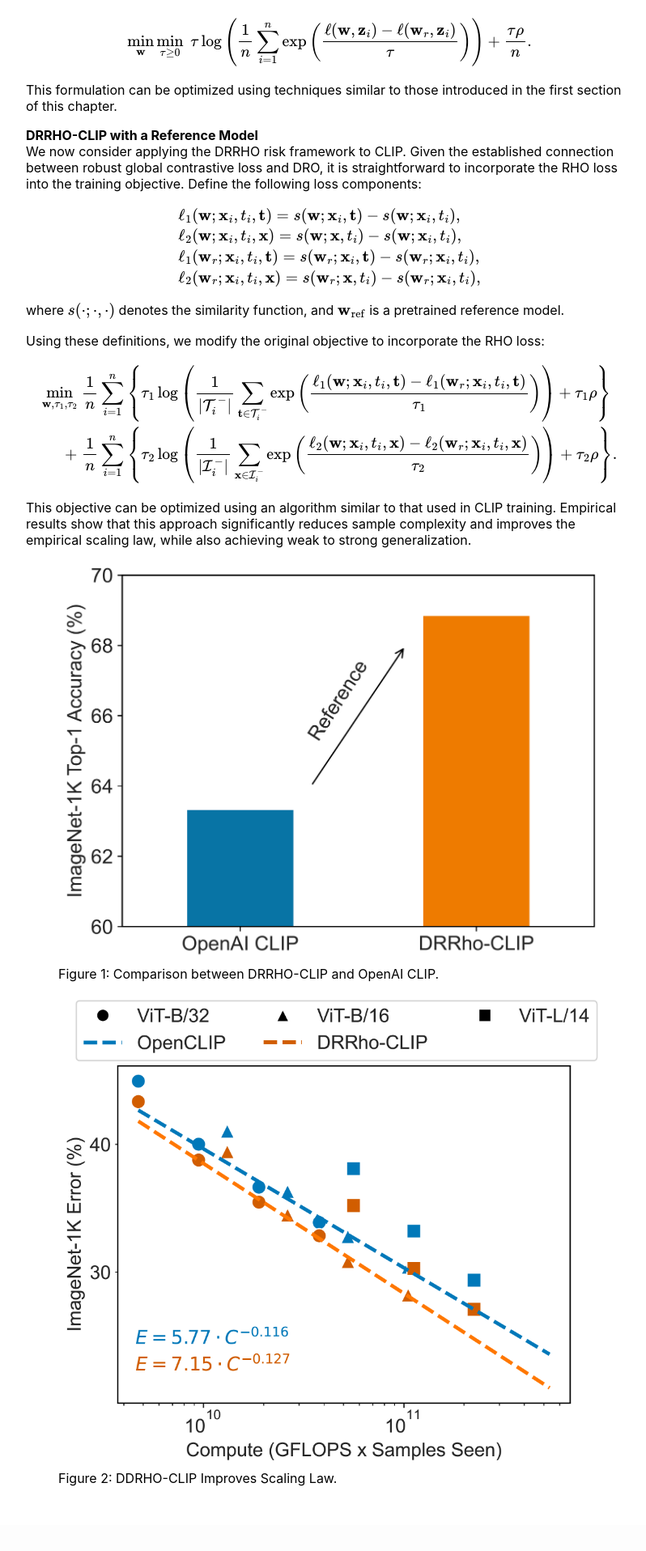
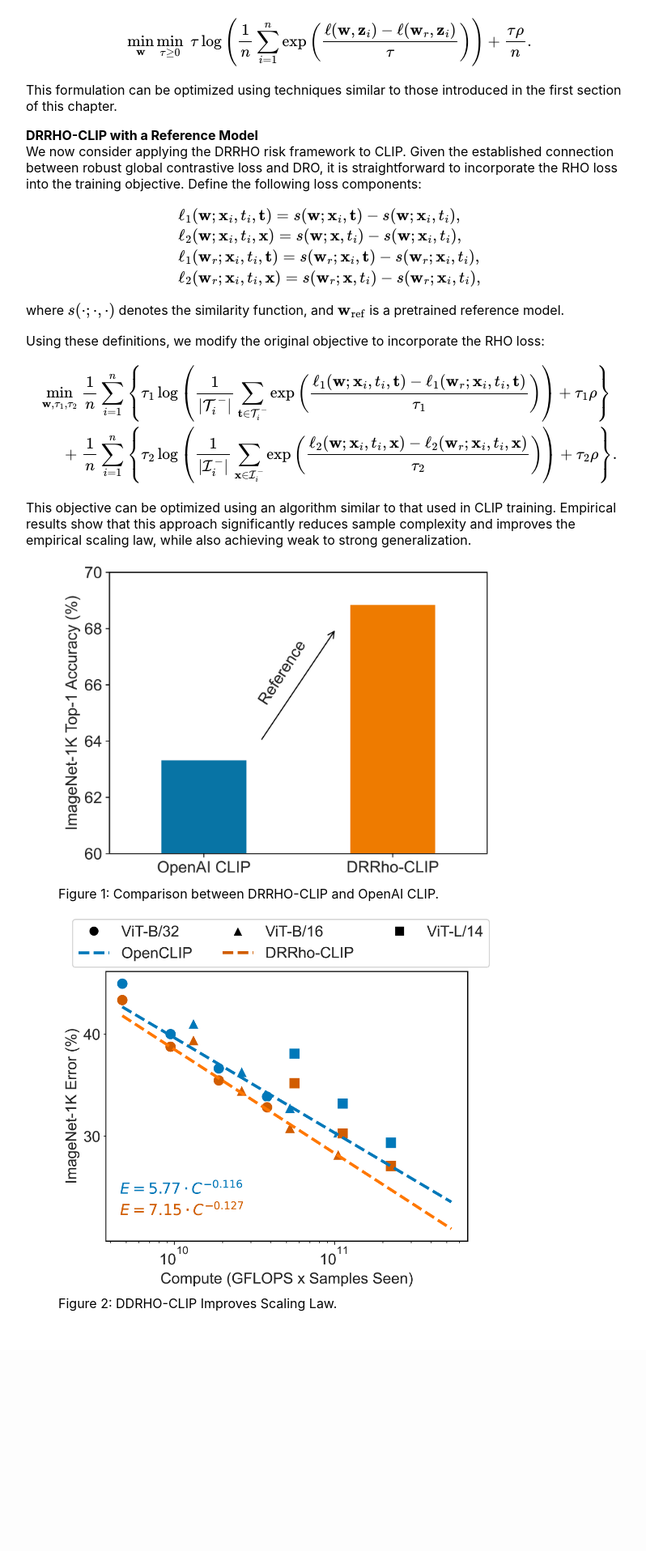
Before and after one commit to optmai/opt4ml, a Jekyll site: the page Ch6-8.html, which Jekyll copies as it is, in a window 1280 px wide. Shown: the part 2789-4705 px from the top of the page at 81% size, without its empty margins (233-1031 px from the left). Built offline with Jekyll 4.4.1, drawn with Linux system fonts in a browser that asks for light colours; after the commit the page ends 4489 px from its top, so only the background shows below that.

Commit message:
Update Ch6-8.html

```diff
--- a/Ch6-8.html
+++ b/Ch6-8.html
@@ -479,12 +479,12 @@
 scaling law, while also achieving weak to strong generalization.</p>
 
 <figure>
-  <img src="assets/imagenet_dfn192m_cut.png" alt="ImageNet Results" style="max-width:100%">
+  <img src="assets/imagenet_dfn192m_cut.png" alt="ImageNet Results" style="max-width:80%; height: auto;">
   <figcaption>Figure 1: Comparison between DRRHO-CLIP and OpenAI CLIP.</figcaption>
 </figure>
 
   <figure>
-  <img src="assets/scaling_law_flops.png" alt="Scaling Law" style="max-width:100%">
+  <img src="assets/scaling_law_flops.png" alt="Scaling Law" style="max-width:80%; height: auto;">
   <figcaption>Figure 2: DDRHO-CLIP Improves Scaling Law.</figcaption>
 </figure>
 
```
